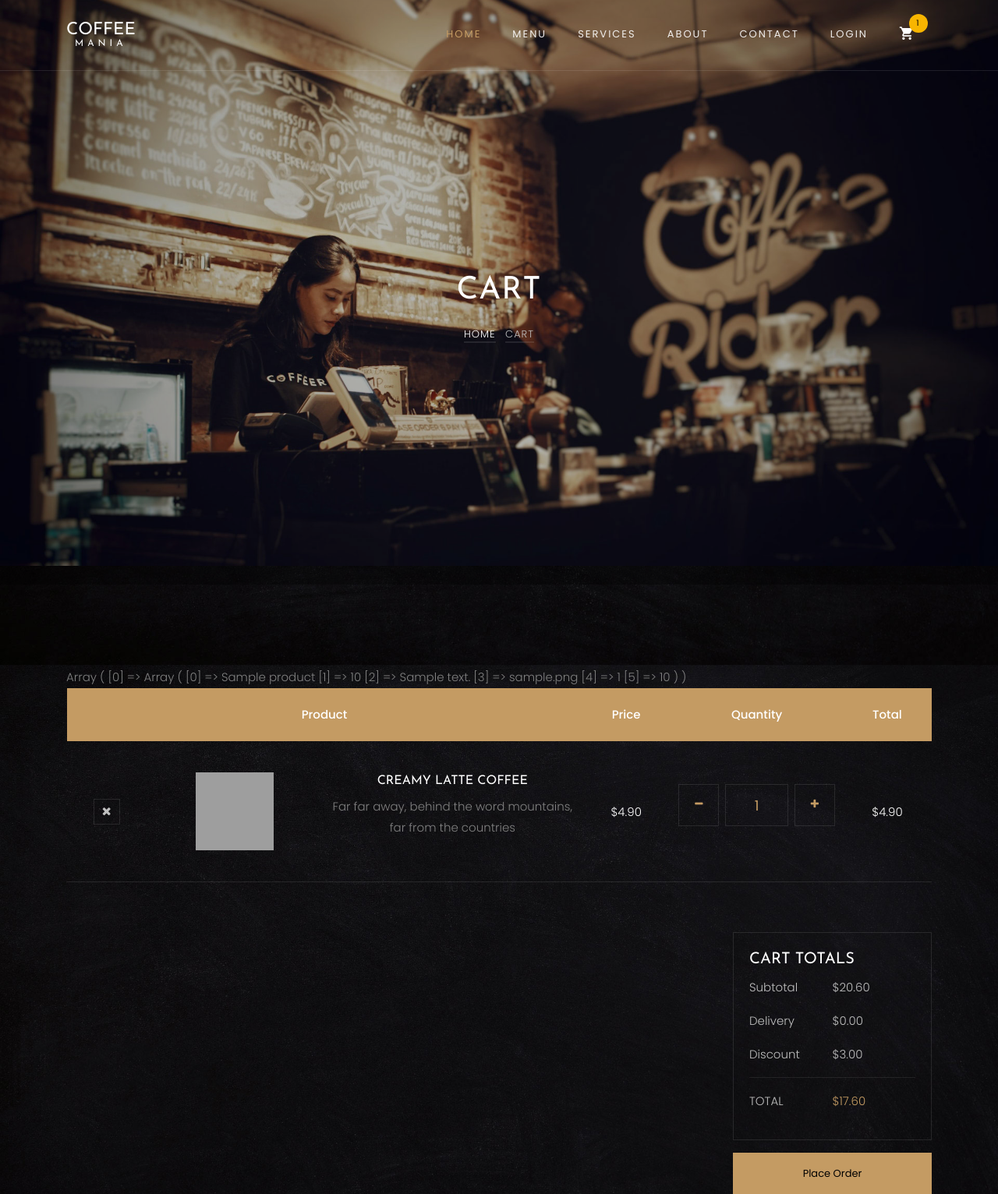
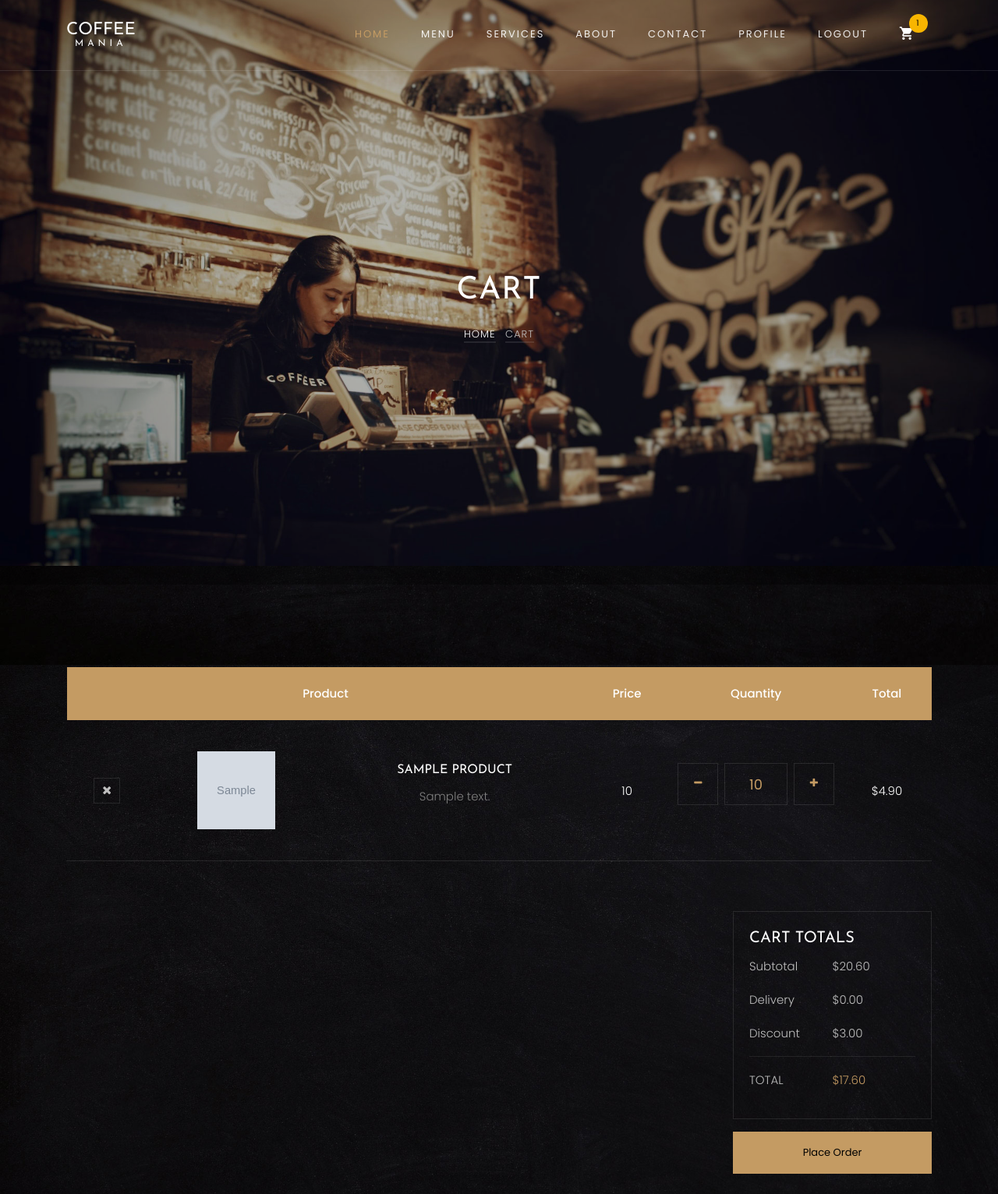
Before and after one commit to rahull0328/coffeeMania, a PHP site: page /pages/cart.php in a window 1280 px wide. Shown: the top 1532 px of the page at 78% size. Run offline with PHP 8.4, Linux system fonts and the light colour scheme; the visitor is signed in with stand-in values (Sample User, id 1); tables that the repository leaves empty or names only in its code hold one stand-in row (values such as "Sample post"); grey boxes marked "Sample" are stand-in pictures; some web fonts are replaced; grey boxes are pictures that could not be loaded.

Commit message:
completed add to cart functionality and displaying them at cart page

```diff
--- a/pages/cart.php
+++ b/pages/cart.php
@@ -1,9 +1,15 @@
 <?php
+session_start();
+if(!isset($_SESSION['user_id'])){
+	header("Location:./login.php");
+    exit();
+}
 
 require "../assets/includes/config.php";
 include pathOf('assets/includes/header.php');
 
-$sql = "SELECT products.name, products.price, products.description, products.image, products.prod_id, cart.qty AS cartQty FROM cart INNER JOIN products ON products.prod_id = cart.cart_id";
+$user_id = $_SESSION['user_id'];
+$sql = "SELECT products.name, products.price, products.description, products.image, products.prod_id, cart.qty FROM cart INNER JOIN products ON products.prod_id = cart.prod_id WHERE cart.user_id = '$user_id'";
 $result = mysqli_query($con, $sql);
 $cartData = mysqli_fetch_all($result);
 
@@ -39,23 +45,23 @@
 								<th>Total</th>
 							</tr>
 						</thead>
-						<?php for ($i = 0; $i < count($cartData); $i++) {
-							print_r($cartData);
+						<?php for ($i = 0; $i < count($cartData); $i++)
+						{
 						?>
 							<tbody>
 								<tr class="text-center">
 									<td class="product-remove"><a href="#"><span class="icon-close"></span></a></td>
 
 									<td class="image-prod">
-										<div class="img" style="background-image:url(<?= urlOf('admin//assets/uploads/') . $cartData[$i][1] ?>);"></div>
+										<div class="img" style="background-image:url(<?= urlOf('admin//assets/uploads/') . $cartData[$i][3] ?>);"></div>
 									</td>
 
 									<td class="product-name">
-										<h3>Creamy Latte Coffee</h3>
-										<p>Far far away, behind the word mountains, far from the countries</p>
+										<h3><?= $cartData[$i][0] ?></h3>
+										<p><?= $cartData[$i][2] ?></p>
 									</td>
 
-									<td class="price">$4.90</td>
+									<td class="price"><?= $cartData[$i][1] ?></td>
 
 									<td class="quantity">
 										<div class="input-group mb-3">
@@ -64,7 +70,7 @@
 													<i class="icon-minus"></i>
 												</button>
 											</span>
-											<input type="text" name="quantity" class="quantity form-control input-number" value="1" min="1" max="100">
+											<input type="text" name="quantity" class="quantity form-control input-number" value="<?= $cartData[$i][5] ?>" min="1" max="100">
 											<span class="input-group-btn ml-2">
 												<button type="button" class="quantity-right-plus btn" data-type="plus" data-field="">
 													<i class="icon-plus"></i>
```
